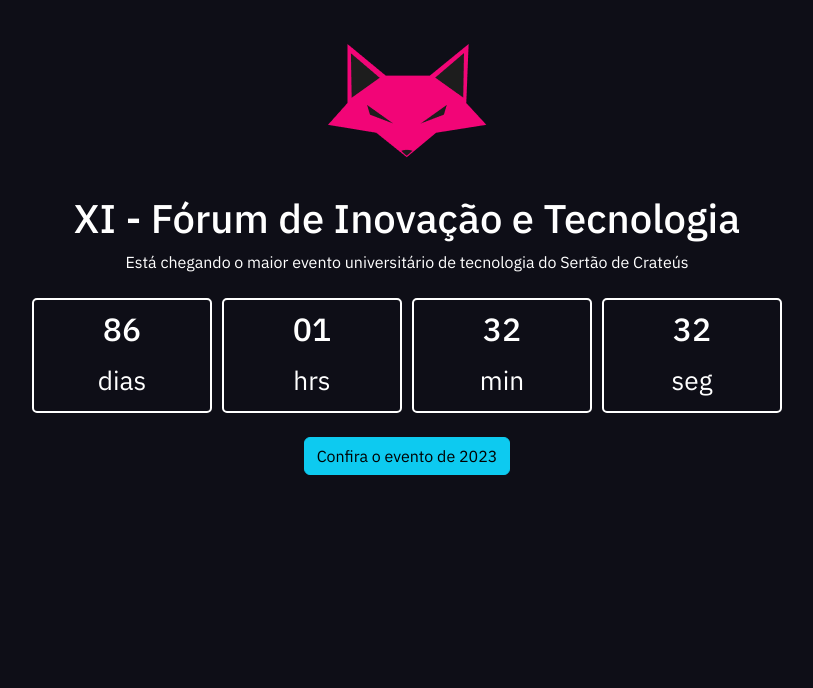
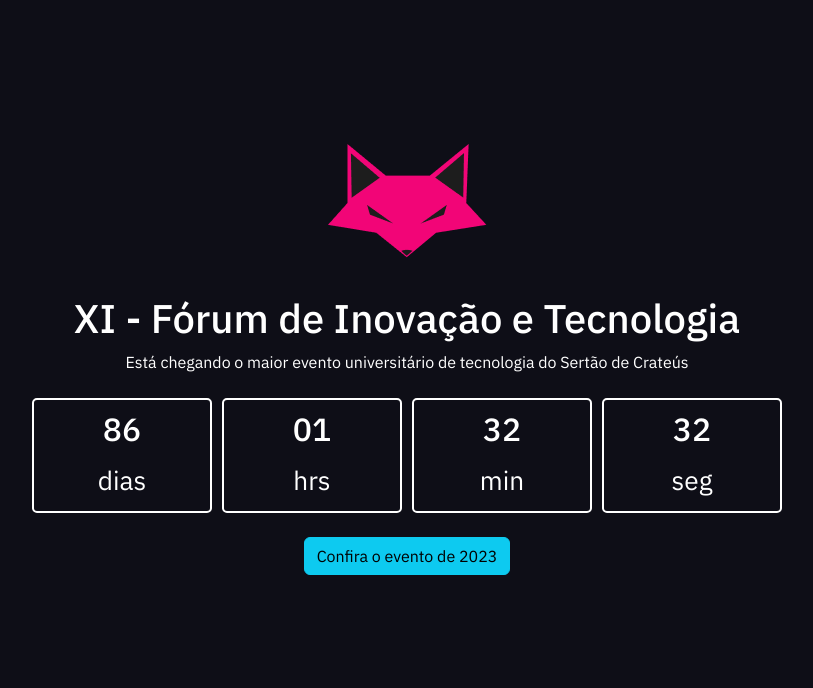
Before and after one commit to VicenteNeto21/site-fit24, a plain HTML site: page index.html in a window 1280 px wide. Shown: the top 688 px of the page, without its empty margins (233-1046 px from the left). Drawn offline with nearby package versions, Linux system fonts and the light colour scheme.

Commit message:
atualizado index, centralizado o conteúdo (logo, contador e botão)

```diff
--- a/index.html
+++ b/index.html
@@ -12,8 +12,9 @@
     <link rel="stylesheet" href="https://cdnjs.cloudflare.com/ajax/libs/font-awesome/6.6.0/css/all.min.css">
 </head>
 <body class="d-flex flex-column min-vh-100">
-    <div class="cartao flex-grow-1">
-        <div class="container-fluid text-center my-4">
+    <div class="d-flex justify-content-center align-items-center flex-grow-1">
+        <div class="cartao text-center">
+            <div class="container-fluid my-4">
                 <img src="img/grafox-icon.png" alt="grafox" id="imagem" class="img-fluid mb-3">
                 <h1 id="centro">XI - Fórum de Inovação e Tecnologia</h1>
                 <p id="centro" class="mt-2 mb-4">Está chegando o maior evento universitário de tecnologia do Sertão de Crateús</p>
@@ -39,8 +40,9 @@
                 </div>
             </div>
 
-        <div class="eventoAnterior text-center my-3">
+            <div class="eventoAnterior my-3">
                 <a href="https://fit.crateus.ufc.br/"><button type="button" class="btn btn-info">Confira o evento de 2023</button></a>
+            </div>
         </div>
     </div>
 
```
Lines whose indentation alone changed are shown as unchanged.
